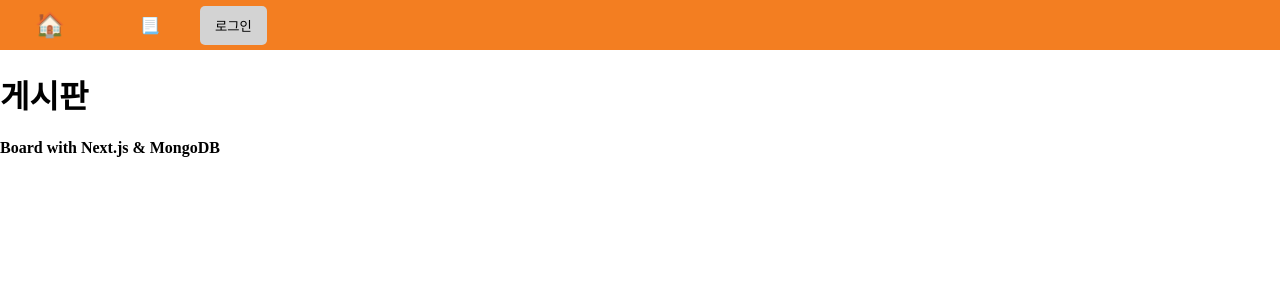
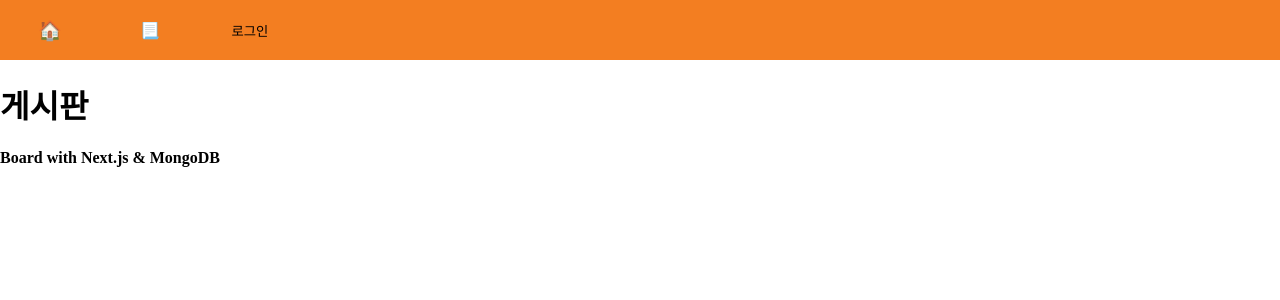
Before and after one commit to rosenfence/nextjs-board, a Next.js app: page / in a window 1280 px wide. Shown: the top 300 px of the page. Built offline with nearby package versions, Linux system fonts and the light colour scheme; no server answers.

Commit message:
chore: navbar 디자인 수정

```diff
--- a/app/globals.css
+++ b/app/globals.css
@@ -4,7 +4,7 @@
   background: #f37e21;
 
   width: 100vw;
-  height: 50px;
+  height: 60px;
 }
 
 .navbar-link {
@@ -21,7 +21,22 @@
 
 .navbar-link:hover {
   font-weight: bold;
-  font-size: 1.5rem;
+  font-size: 1.2rem;
+}
+
+.navbar button {
+  display: flex;
+  justify-content: center;
+  align-items: center;
+
+  width: 100px;
+  height: 100%;
+
+  background: transparent;
+}
+.navbar button:hover {
+  font-weight: bold;
+  font-size: 1.1rem;
 }
 
 body {
--- a/components/Navbar.js
+++ b/components/Navbar.js
@@ -16,7 +16,13 @@ export default async function Navbar() {
       <Link prefetch={false} href='/list' className='navbar-link'>
         📃
       </Link>
-      {session === null ? <></> : <span>{session.user.name}</span>}
+      {session === null ? (
+        <></>
+      ) : (
+        <Link prefetch={false} href='/' className='navbar-link'>
+          {session.user.name}
+        </Link>
+      )}
       {session === null ? <LoginButton /> : <LogoutButton />}
     </div>
   );
```
